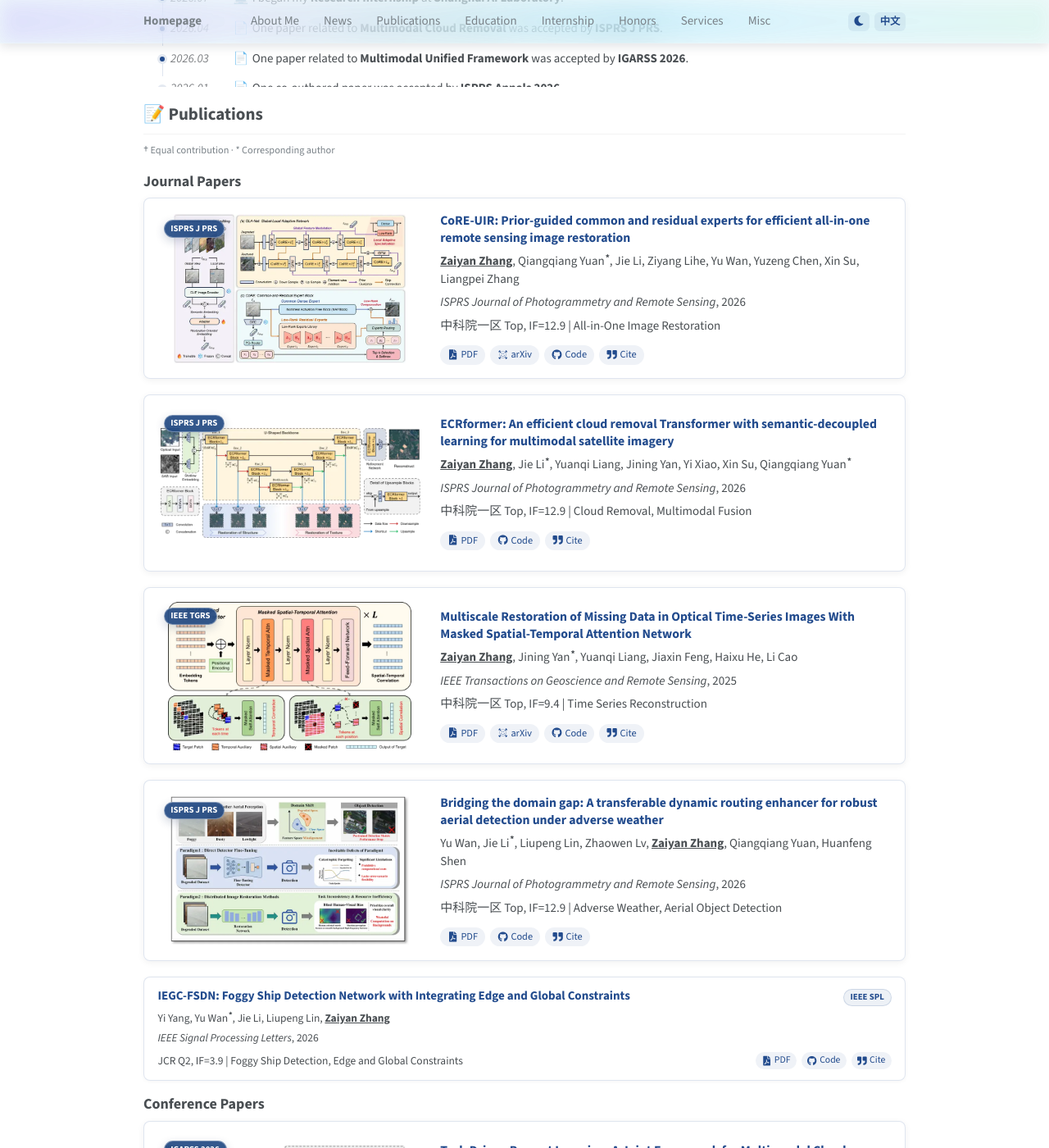
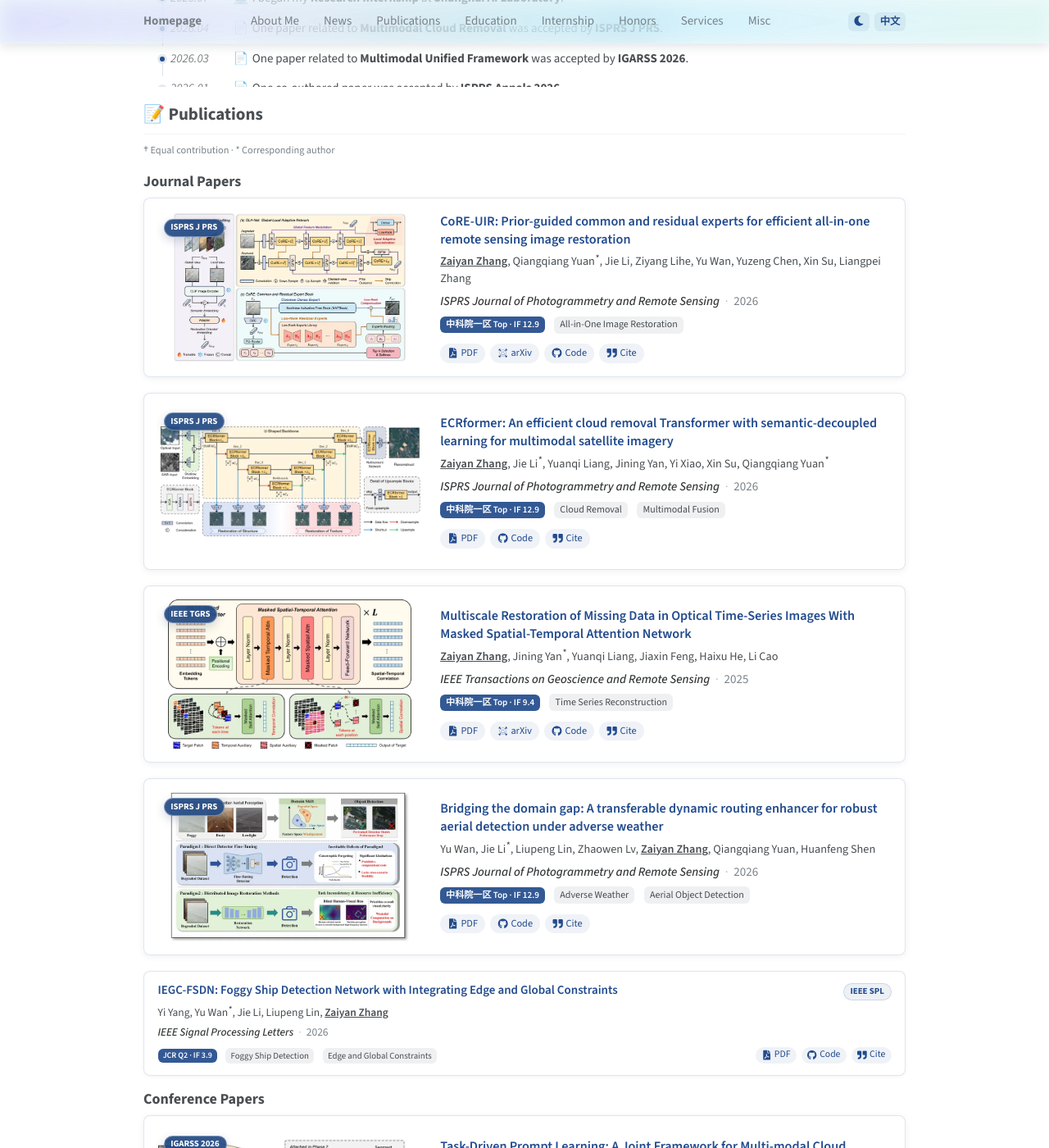
Before and after one commit to zzaiyan/zzaiyan.github.io, a Jekyll site: the page built from _pages/about.md, in a window 1280 px wide and 1400 px high, scrolled down 779 px. Shown: the whole window at 82% size. Built offline with Jekyll 4.4.1, drawn with Linux system fonts in a browser that asks for light colours; some web fonts are replaced; a script that is not in the unit is left out; some of the changed text lies outside the part shown.

Commit message:
重构卡片排版层次：期刊、标签与引用分级呈现
论文/教育/实习卡片由单一字重改为角色化层次系统：
- 期刊名 500 深灰斜体，年份拆分为浅灰 tabular 数字
- 期刊分区/IF 渲染为实底徽章，关键词按逗号拆为灰底标签，
  引用量降为行末右对齐纯文字（带 Scholar 图标）
- 教育与实习卡的时间改用同款弱化样式，Advisors/导师等
  前缀改为小型大写字段标签
- 全卡字重限定 400/500/600 三档，颜色限定信息蓝与深浅灰阶
- 深色模式同步镜像新增样式

```diff
--- a/_includes/education.html
+++ b/_includes/education.html
@@ -4,9 +4,9 @@
 
 <a class="pub-title" href="{{ edu.url }}">{{ edu.school | replace: "|", "&#124;" }}</a>
 
-<span class="lang-en"><strong>{{ edu.degree }}</strong> in {{ edu.major }}</span><span class="lang-zh"><strong>{{ edu.degree_zh | default: edu.degree }}</strong>，{{ edu.major_zh | default: edu.major }}</span>, &ensp;_{{ edu.period }}_
+<span class="lang-en"><strong>{{ edu.degree }}</strong> in {{ edu.major }}</span><span class="lang-zh"><strong>{{ edu.degree_zh | default: edu.degree }}</strong>，{{ edu.major_zh | default: edu.major }}</span>, &ensp;<span class="pub-venue-year">{{ edu.period }}</span>
 
-<span class="lang-en">Advisors: {{ edu.advisors | markdownify | replace: '<p>', '' | replace: '</p>', '' | strip }}</span><span class="lang-zh">导师: {{ edu.advisors_zh | default: edu.advisors | markdownify | replace: '<p>', '' | replace: '</p>', '' | strip }}</span>
+<span class="lang-en"><span class="field-label">Advisors</span>{{ edu.advisors | markdownify | replace: '<p>', '' | replace: '</p>', '' | strip }}</span><span class="lang-zh"><span class="field-label">导师</span>{{ edu.advisors_zh | default: edu.advisors | markdownify | replace: '<p>', '' | replace: '</p>', '' | strip }}</span>
 
 </div>
 </div>
--- a/_includes/fetch_google_scholar_stats.html
+++ b/_includes/fetch_google_scholar_stats.html
@@ -37,7 +37,7 @@
       document.querySelectorAll('.show_paper_citations').forEach(function (element) {
         var paper = data.publications && data.publications[element.dataset.paperId];
         if (paper && paper.num_citations > 0) {
-          element.textContent = '| Citations: ' + paper.num_citations;
+          element.innerHTML = '<i class="ai ai-google-scholar" aria-hidden="true"></i>Citations: <strong>' + paper.num_citations + '</strong>';
         }
       });
     }
--- a/_includes/internship.html
+++ b/_includes/internship.html
@@ -4,9 +4,9 @@
 
 <a class="pub-title" href="{{ internship.url }}">{{ internship.organization | replace: "|", "&#124;" }}</a>
 
-<span class="lang-en"><strong>{{ internship.role }}</strong>, {{ internship.department }}, &ensp;_{{ internship.period }}_</span><span class="lang-zh"><strong>{{ internship.role_zh | default: internship.role }}</strong>，{{ internship.department_zh | default: internship.department }}，&ensp;_{{ internship.period_zh | default: internship.period }}_</span>
+<span class="lang-en"><strong>{{ internship.role }}</strong>, {{ internship.department }}, &ensp;<span class="pub-venue-year">{{ internship.period }}</span></span><span class="lang-zh"><strong>{{ internship.role_zh | default: internship.role }}</strong>，{{ internship.department_zh | default: internship.department }}，&ensp;<span class="pub-venue-year">{{ internship.period_zh | default: internship.period }}</span></span>
 
-<span class="lang-en">Hosts: {{ internship.hosts | markdownify | replace: '<p>', '' | replace: '</p>', '' | strip }}</span><span class="lang-zh">合作导师: {{ internship.hosts_zh | default: internship.hosts | markdownify | replace: '<p>', '' | replace: '</p>', '' | strip }}</span>
+<span class="lang-en"><span class="field-label">Hosts</span>{{ internship.hosts | markdownify | replace: '<p>', '' | replace: '</p>', '' | strip }}</span><span class="lang-zh"><span class="field-label">合作导师</span>{{ internship.hosts_zh | default: internship.hosts | markdownify | replace: '<p>', '' | replace: '</p>', '' | strip }}</span>
 
 </div>
 </div>
--- a/_includes/publication-card.html
+++ b/_includes/publication-card.html
@@ -29,10 +29,10 @@
       {%- endfor -%}
     </div>
     {% endif %}
-    <div class="pub-venue"><em>{{ pub.venue }}</em>, {{ pub.year }}</div>
+    <div class="pub-venue"><em class="pub-venue-name">{{ pub.venue }}</em><span class="pub-venue-year">{{ pub.year }}</span></div>
     <div class="pub-footer">
       <div class="pub-details">
-        {% if include.show_venue_info %}{% assign venue_info = site.data.venues[pub.venueShort] %}{% if venue_info %}{{ venue_info.rank }}, IF={{ venue_info.IF }}{% if pub.note %} &#124; {% endif %}{% endif %}{% endif %}{{ pub.note | replace: "|", "&#124;" }}{% if pub.scholarId %} <span class="show_paper_citations" data-paper-id="{{ pub.scholarId }}"></span>{% endif %}
+        {% if include.show_venue_info %}{% assign venue_info = site.data.venues[pub.venueShort] %}{% if venue_info %}<span class="pub-metric-chip">{{ venue_info.rank }} &middot; IF {{ venue_info.IF }}</span>{% endif %}{% endif %}{% if pub.note %}{% assign note_tags = pub.note | replace: "|", "&#124;" | split: ", " %}{% for tag in note_tags %}<span class="pub-tag">{{ tag }}</span>{% endfor %}{% endif %}{% if pub.scholarId %}<span class="show_paper_citations" data-paper-id="{{ pub.scholarId }}"></span>{% endif %}
       </div>
       <div class="pub-links">
         {% for link in pub.links %}<a class="pub-btn" href="{{ link.url }}">{% if link.url contains 'github.com' %}<i class="fab fa-github"></i>{% elsif link.name == 'PDF' %}<i class="fas fa-file-pdf"></i>{% elsif link.name == 'arXiv' %}<i class="ai ai-arxiv"></i>{% else %}<i class="fas fa-link"></i>{% endif %} {{ link.name }}</a>{% endfor %}{% if pub.referenceKey %}<a class="pub-btn" href="#citation-{{ pub.referenceKey }}"><i class="fas fa-quote-right"></i> Cite</a>{% endif %}
--- a/_sass/_dark-mode.scss
+++ b/_sass/_dark-mode.scss
@@ -88,6 +88,36 @@ html[data-theme="dark"] {
     &:hover {
       text-decoration-color: #7ab0e6 !important;
     }
+  }
+
+  .pub-venue .pub-venue-name {
+    color: #e0e0e0;
+  }
+
+  .pub-venue .pub-venue-year {
+    color: #9aa0a6;
+  }
+
+  .pub-metric-chip {
+    color: #dbe7f8;
+    background: #2a5a99;
+  }
+
+  .pub-tag {
+    color: #c3c7cb;
+    background: rgba(255, 255, 255, 0.09);
+  }
+
+  .show_paper_citations {
+    color: #9aa0a6;
+  }
+
+  .show_paper_citations strong {
+    color: #c6cad0;
+  }
+
+  .field-label {
+    color: #9aa0a6;
   }
 
   .google-scholar-badge {
--- a/_sass/_publication-cards.scss
+++ b/_sass/_publication-cards.scss
@@ -252,14 +252,99 @@ $compact-card-padding-block: 0.9em;
   margin-top: 0.35em;
 }
 
+.pub-authors {
+  font-size: 0.95em;
+}
+
+.pub-venue {
+  .pub-venue-name {
+    font-weight: 500;
+    color: $darker-gray;
+  }
+
+  .pub-venue-year {
+    color: $gray;
+    font-variant-numeric: tabular-nums;
+
+    &::before {
+      content: "·";
+      margin: 0 0.45em;
+      color: $light-gray;
+    }
+  }
+}
+
+.pub-details {
+  display: flex;
+  flex-wrap: wrap;
+  align-items: center;
+  gap: 0.4em 0.75em;
+}
+
+.pub-metric-chip {
+  display: inline-flex;
+  align-items: center;
+  padding: 0.16em 0.62em;
+  font-size: 0.74em;
+  font-weight: 600;
+  color: #fff;
+  background: rgba($info-color, 0.92);
+  border-radius: 6px;
+  font-variant-numeric: tabular-nums;
+  white-space: nowrap;
+}
+
+.pub-tag {
+  display: inline-flex;
+  align-items: center;
+  padding: 0.12em 0.6em;
+  font-size: 0.8em;
+  line-height: 1.5;
+  color: $dark-gray;
+  background: rgba(122, 130, 136, 0.12);
+  border-radius: 6px;
+  white-space: nowrap;
+}
+
+.show_paper_citations {
+  &:not(:empty) {
+    display: inline-flex;
+    align-items: baseline;
+    gap: 0.35em;
+    margin-left: auto;
+    font-size: 0.8em;
+    color: $gray;
+    font-variant-numeric: tabular-nums;
+    white-space: nowrap;
+  }
+}
+
+.show_paper_citations strong {
+  font-weight: 500;
+  color: $dark-gray;
+}
+
+.field-label {
+  margin-right: 0.5em;
+  font-size: 0.74em;
+  font-weight: 500;
+  letter-spacing: 0.05em;
+  text-transform: uppercase;
+  color: $gray;
+}
+
+.paper-box strong {
+  font-weight: 600;
+}
+
 .pub-author--self {
-  font-weight: 700;
+  font-weight: 600;
   text-decoration: underline;
 }
 
 .pub-author-marker {
   margin-left: 0.08em;
-  font-weight: 700;
+  font-weight: 600;
 }
 
 .pub-author-legend {
@@ -365,8 +450,8 @@ $compact-card-padding-block: 0.9em;
 }
 
 .pub-title {
-  font-size: 1.05em;
-  font-weight: 700;
+  font-size: 1.08em;
+  font-weight: 600;
   line-height: 1.35;
   color: $info-color !important;
   text-decoration-line: underline !important;
```
